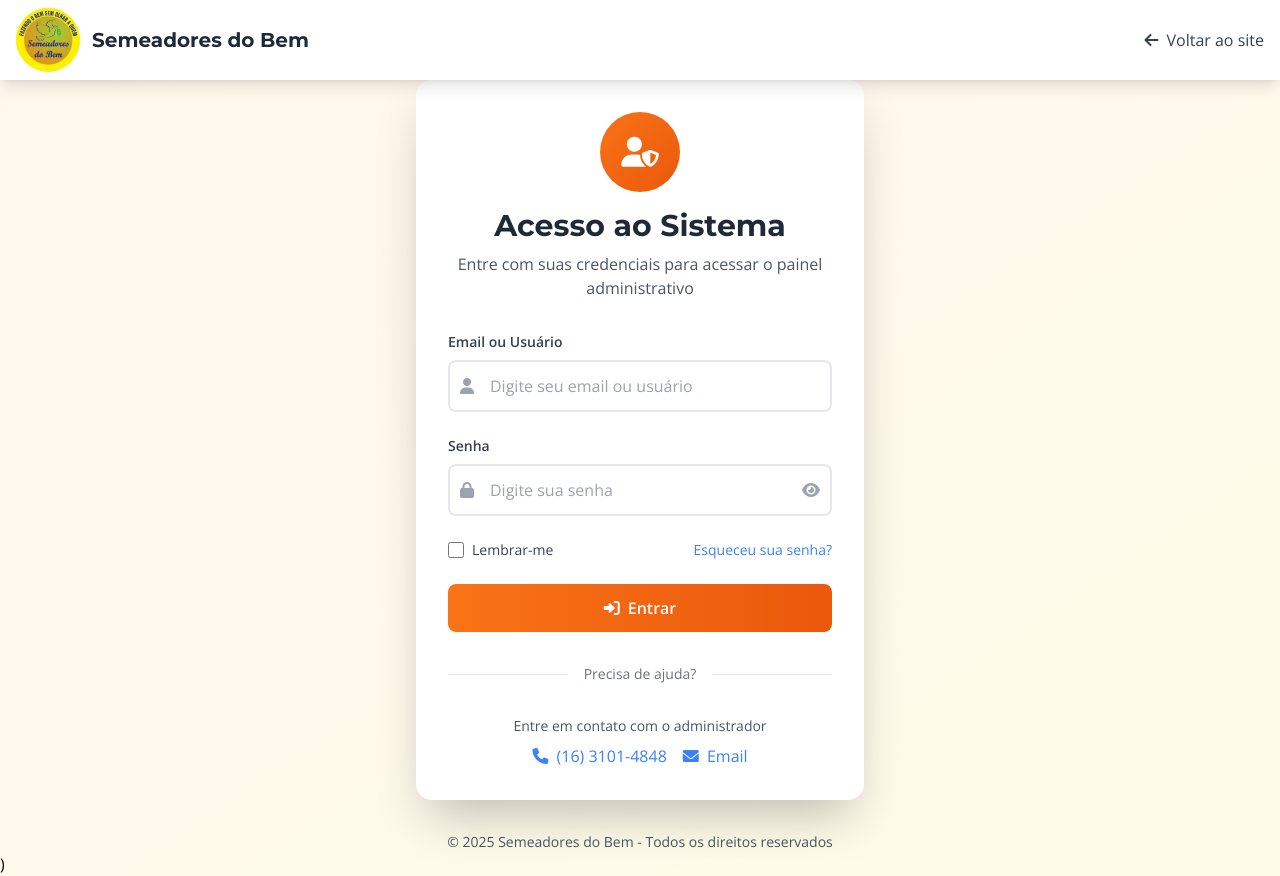
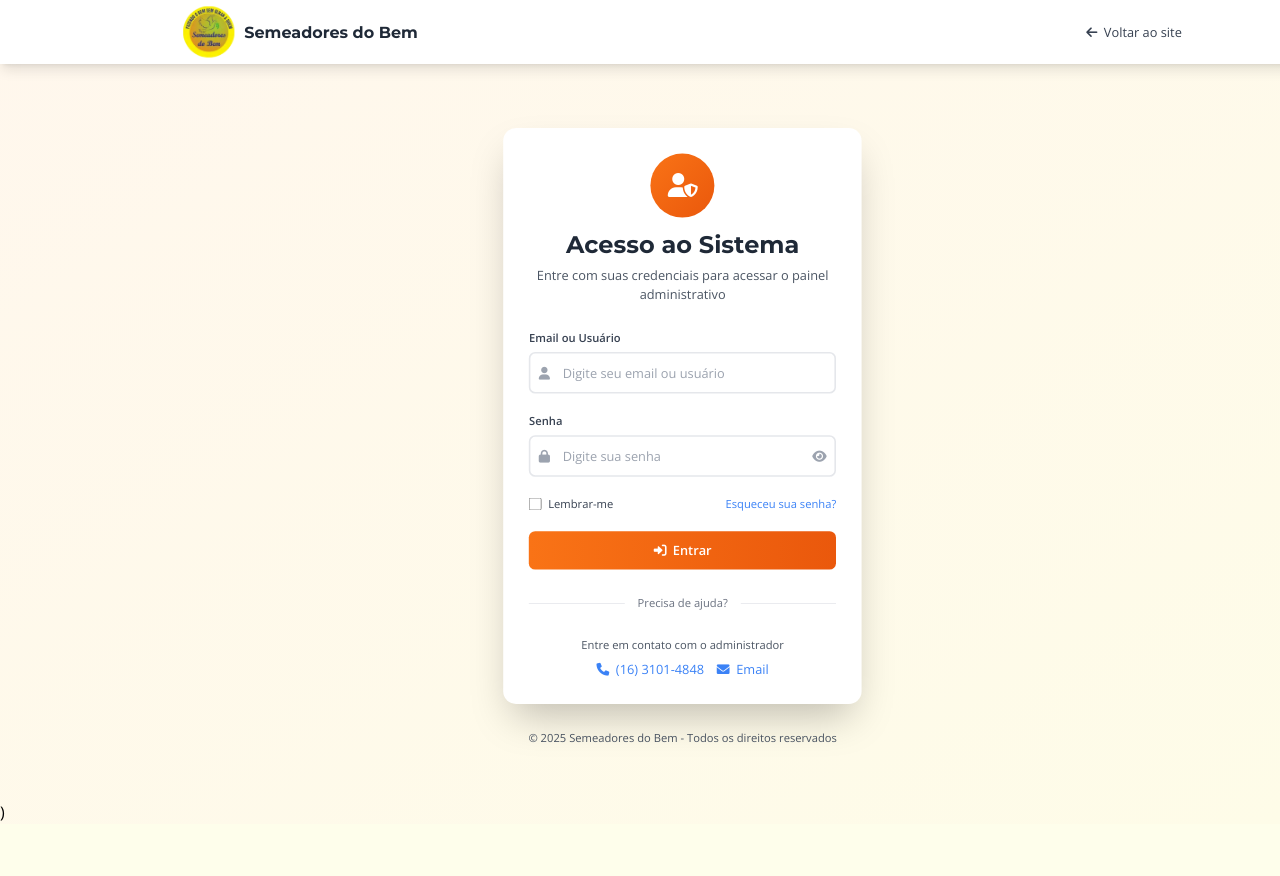
Before and after one commit to pedroaltran/semeadores-do-bem-2025, a Flask app: page /auth/login in a window 1280 px wide; the page is wider, and only the part inside the window is pictured. After the commit the page ends 821 px from the top of that part, so only its background shows below. Run offline with Flask 3, Linux system fonts and the light colour scheme; some libraries are stand-ins or nearby versions.

Commit message:
Ajustando proporção css

```diff
--- a/app/templates/admin/dashboard.html
+++ b/app/templates/admin/dashboard.html
@@ -49,7 +49,8 @@
         }
     </style>
 </head>
-<body class="bg-gray-50 font-['Inter']">
+<body class="bg-gray-50 font-['Inter'] overflow-x-hidden">
+    <div class="scale-[0.80] origin-top-left w-[133.33%] h-screen">
     <!-- Navigation -->
     <nav class="bg-white shadow-sm border-b border-gray-200 sticky top-0 z-50">
         <div class="max-w-7xl mx-auto px-4 sm:px-6 lg:px-8">
@@ -406,5 +407,6 @@
             overflow: hidden;
         }
     </style>
+    </div>
 </body>
 </html>
--- a/app/templates/admin/new_post.html
+++ b/app/templates/admin/new_post.html
@@ -145,7 +145,8 @@
         }
     </style>
 </head>
-<body>
+<body class="overflow-x-hidden bg-white">
+    <div style="transform: scale(0.8); transform-origin: top left; width: 133.33vw; height: 133.33vh;">
     <!-- Navbar -->
     <nav class="navbar is-white has-shadow" role="navigation" aria-label="main navigation" style="border-bottom: 1px solid #e4e7eb;">
     <div class="container is-max-desktop">
@@ -406,5 +407,6 @@
         `;
         document.head.appendChild(style);
     </script>
+    </div>
 </body>
 </html>
--- a/app/templates/blog.html
+++ b/app/templates/blog.html
@@ -75,7 +75,8 @@
         }
     </style>
 </head>
-<body class="font-open-sans bg-gray-50">
+<body class="font-open-sans bg-gray-50 overflow-x-hidden bg-white">
+    <div class="scale-[0.80] origin-top-left w-[133.33%] h-screen">
     <!-- Navbar -->
     <nav class="fixed top-0 w-full bg-white shadow-lg z-50 backdrop-blur-sm bg-white/95">
         <div class="container mx-auto px-4">
@@ -306,5 +307,6 @@
             </div>
         </div>
     </footer>
+    </div>
 </body>
 </html>
--- a/app/templates/galeria.html
+++ b/app/templates/galeria.html
@@ -92,7 +92,8 @@
         }
     </style>
 </head>
-<body class="font-open-sans bg-gray-50">
+<body class="font-open-sans bg-gray-50 overflow-x-hidden bg-white">
+    <div class="scale-[0.80] origin-top-left w-[133.33%] h-[133.33vh]">
     <!-- Navbar -->
     <nav class="fixed top-0 w-full bg-white shadow-lg z-50 backdrop-blur-sm bg-white/95">
         <div class="container mx-auto px-4">
@@ -350,5 +351,6 @@
             });
         }
     </script>
+    </div>
 </body>
 </html>
--- a/app/templates/index.html
+++ b/app/templates/index.html
@@ -19,8 +19,6 @@
 
     <link rel="icon" href="{{ url_for('static', filename='images/icone.png') }}" type="image/x-icon">
 
-
-
     <!-- Tailwind Config -->
     <script>
         tailwind.config = {
@@ -40,7 +38,8 @@
         }
     </script>
 </head>
-<body class="font-open-sans">
+<body class="overflow-x-hidden bg-white">
+    <div class="scale-[0.80] origin-top-left w-[133.33%] h-[133.33vh]">
     <!-- Navbar -->
     <nav class="fixed top-0 w-full bg-white shadow-lg z-50">
         <div class="container mx-auto px-4">
@@ -884,5 +883,6 @@
 
     <!-- Scripts -->
     <script src="static/js/main.js"></script>
+    </div>
 </body>
 </html>
--- a/app/templates/login.html
+++ b/app/templates/login.html
@@ -38,7 +38,8 @@
         }
     </script>
 </head>
-<body class="bg-gradient-to-br from-orange-50 to-yellow-50 font-open-sans min-h-screen">
+<body class="bg-gradient-to-br from-orange-50 to-yellow-50 font-open-sans min-h-screen overflow-x-hidden bg-white">
+    <div class="scale-[0.80] origin-top-left w-[133.33%] h-screen">
     <!-- Navbar Simplificada -->
     <nav class="fixed top-0 w-full bg-white shadow-lg z-50">
         <div class="container mx-auto px-4">
@@ -74,7 +75,7 @@
             </div>
 
             <!-- Login Card -->
-            <div class="bg-white rounded-2xl shadow-2xl p-8 relative">
+            <div class="bg-white rounded-2xl shadow-2xl p-8 relative -mt-[-80px]">
                 <!-- Header -->
                 <div class="text-center mb-8">
                     <div class="inline-flex items-center justify-center w-20 h-20 bg-gradient-to-br from-primary to-orange-600 rounded-full mb-4">
@@ -341,5 +342,6 @@
             });
         });
     </script>
+    </div>
 </body>
 </html>)
```
